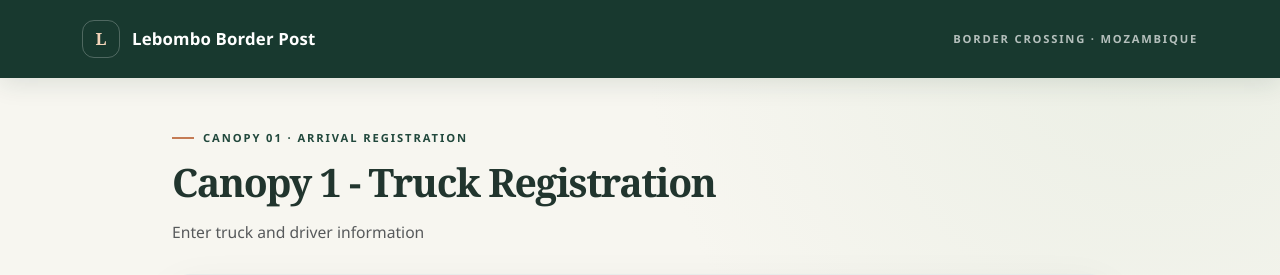
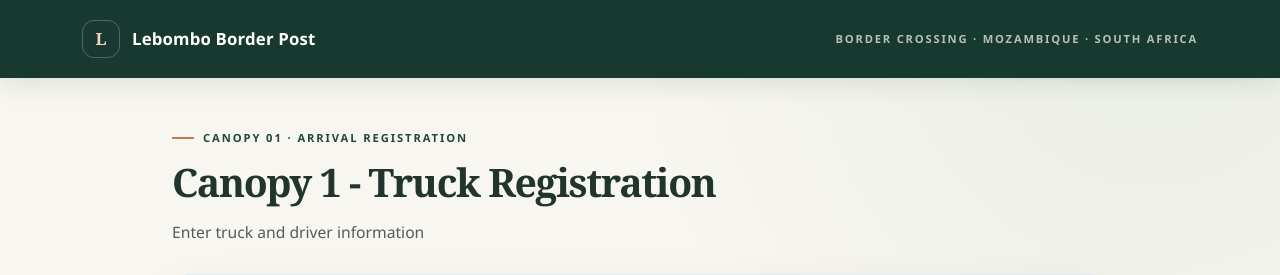
Before and after one commit to u24568962/BFB321_Group10_Group_Assignment, a Flask app: page / in a window 1280 px wide. Shown: the top 275 px of the page. Run offline with Flask 3, Linux system fonts and the light colour scheme.

Commit message:
Updated the base.html again

```diff
--- a/Templates/base.html
+++ b/Templates/base.html
@@ -23,20 +23,20 @@
             <span class="navbar-brand mb-0 h1">
                 <!-- this group creates the L that acts as my website's logo-->
                 <span class="brand-mark">L</span>
+                <!--now we display the text Lebombo Border Post-->
                 <span>Lebombo Border Post</span>
             </span>
-            <span class="navbar-note">Border crossing · Mozambique</span>
+            <!-- the navbar-note is custom styling from the style.css file-->
+            <span class="navbar-note">Border crossing · Mozambique · South Africa</span>
         </div>
     </nav>
 
-    <!-- Content from other pages -->
+    <!-- main content area of the webpage -->
+    <!-- the container again uses bootstrap to make everything nice and centered-->
     <main class="container">
         {% block content %}
         {% endblock %}
     </main>
 
-    <!-- Bootstrap JavaScript -->
-    <script src="https://cdn.jsdelivr.net/npm/bootstrap@5.3.3/dist/js/bootstrap.bundle.min.js"></script>
-
 </body>
 </html>
```
